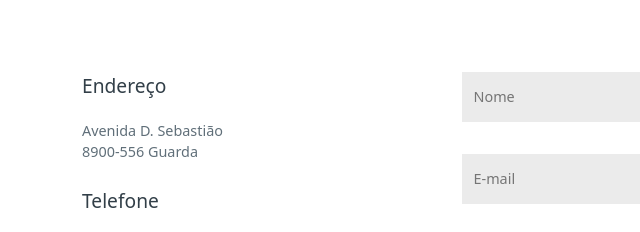
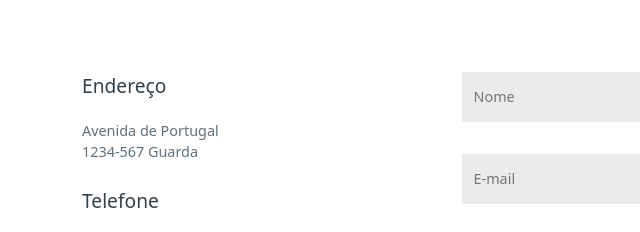
Before and after one commit to marcofcp/construction-company, a plain HTML site: page index.html in a window 1280 px wide. Shown: the part 3260-3492 px from the top of the page, 0-640 px from the left. Drawn offline with Linux system fonts and the light colour scheme.

Commit message:
Update index.html
alteração no endereço do footer - generalista

```diff
--- a/index.html
+++ b/index.html
@@ -289,8 +289,8 @@
                         <div class="contactos-box">
                             <div class="endereco-box">
                                 <p class="m-0 titulo-contacto">Endereço</p>
-                                <p class="m-0 rua">Avenida D. Sebastião</p>
-                                <p class="m-0 codigo-postal">8900-556 Guarda</p>
+                                <p class="m-0 rua">Avenida de Portugal</p>
+                                <p class="m-0 codigo-postal">1234-567 Guarda</p>
                             </div>
                             <div class="telefone-box">
                                 <p class="m-0 titulo-contacto">Telefone</p>
```
